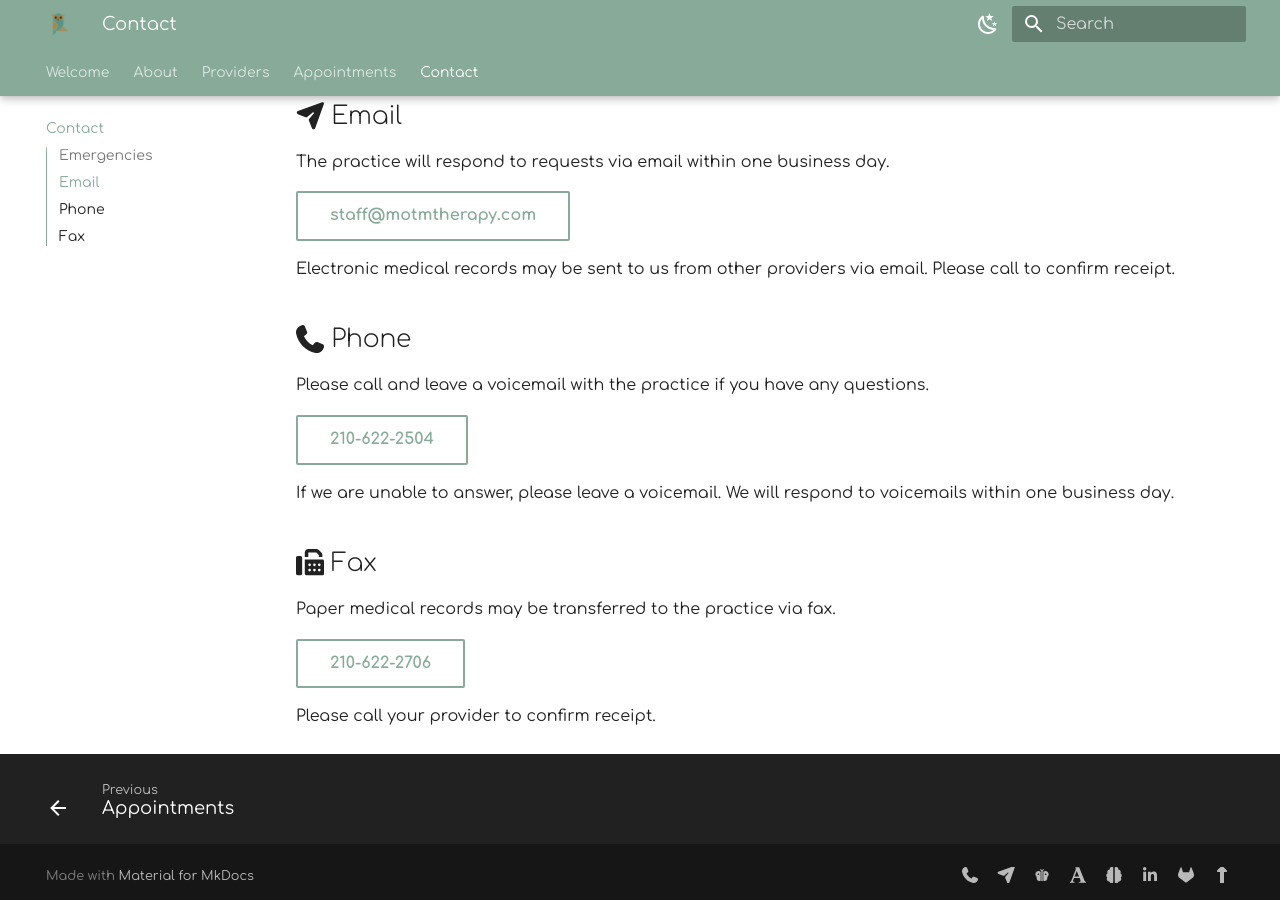
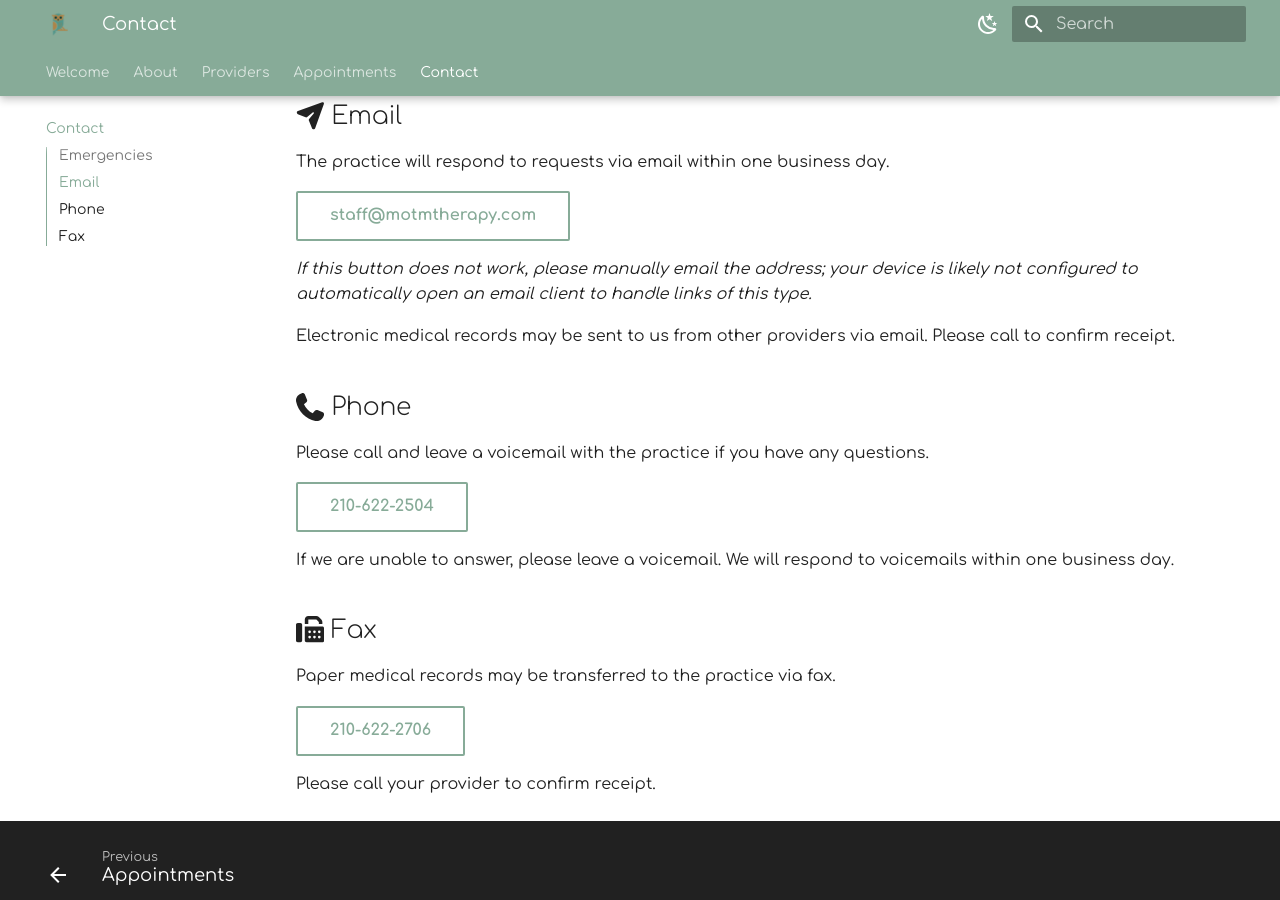
Before and after one commit to motm-therapy/website, an MkDocs documentation site: the page built from docs/contact.md, in a window 1280 px wide and 900 px high, scrolled down 444 px. Built offline with MkDocs 1.6.1 and Material for MkDocs 9.7.7, drawn with Linux system fonts in a browser that asks for light colours; plug-ins that fetch from the network failed and are left out.

Commit message:
Update contact.md

```diff
--- a/docs/contact.md
+++ b/docs/contact.md
@@ -16,6 +16,9 @@ The practice will respond to requests via email within one business day.
 
 [staff@motmtherapy.com](mailto:staff@motmtherapy.com){ .md-button }
 
+_If this button does not work, please manually email the address;_
+_your device is likely not configured to automatically open an email client to handle links of this type._
+
 Electronic medical records may be sent to us from other providers via email. Please call to confirm receipt.
 
 ## :fontawesome-solid-phone: Phone
```
